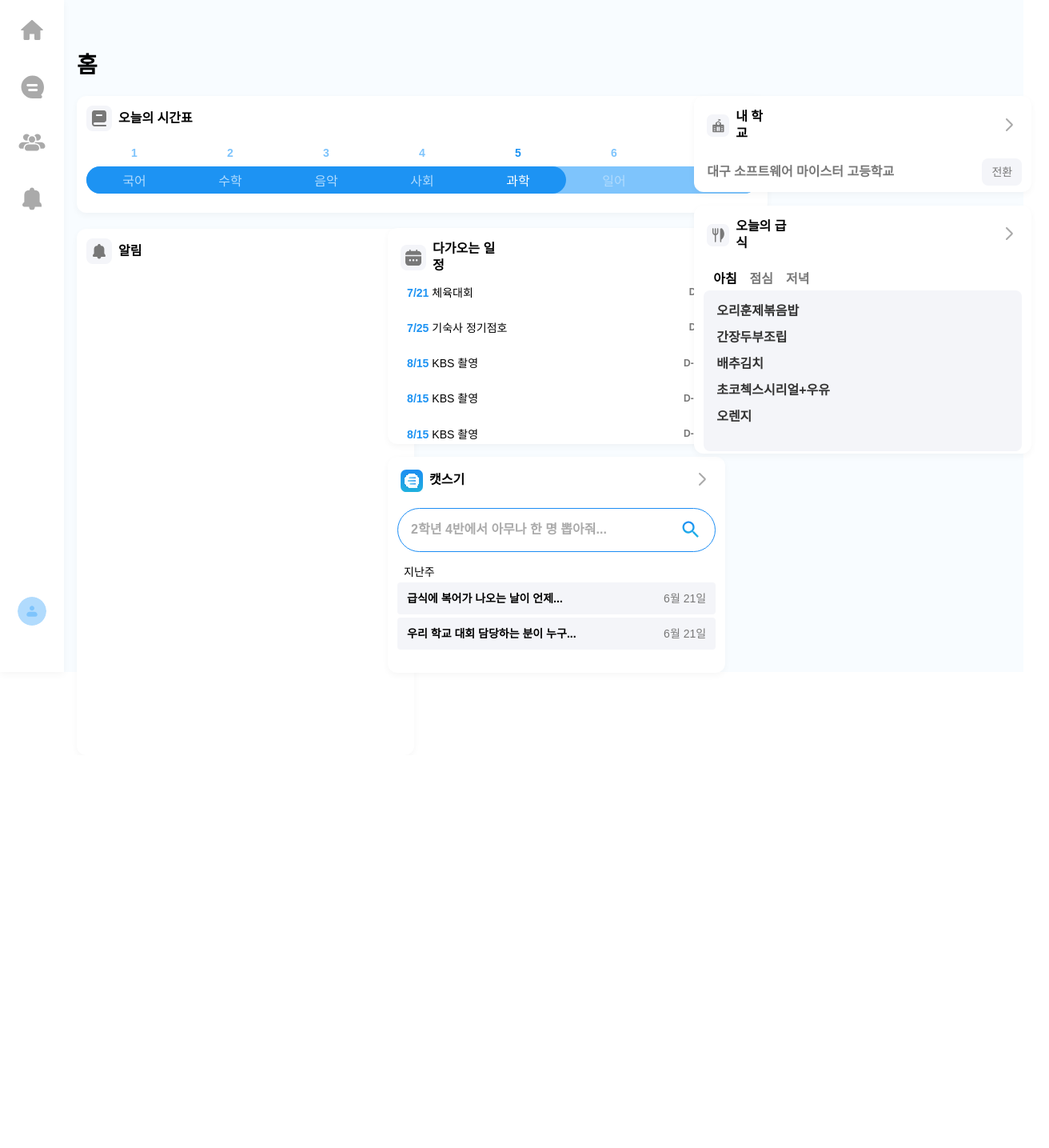
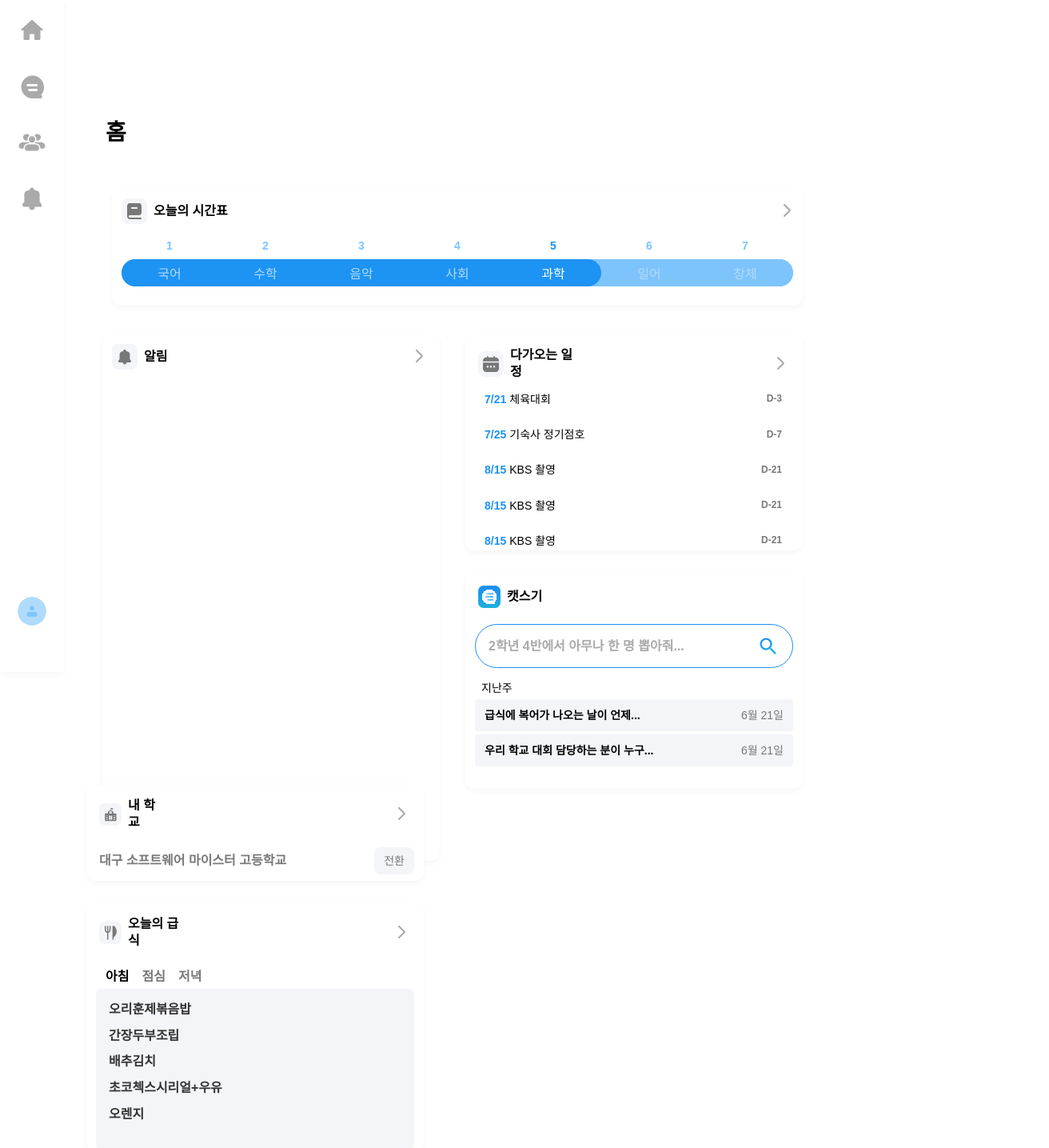
Before and after one commit to apeun-gidaechi/seugi-desktop, a React (Vite) app: page /home in a window 1280 px wide. Shown: the top 1435 px of the page at 80% size, 1312 px wide, since content can reach past the window. Before the commit the page ends 944 px from the top, so only its background shows below. Built offline with nearby package versions, Linux system fonts and the light colour scheme; no server answers; the HTML template or start-up script is replaced by a standard one.

Commit message:
⚡ :: 1차

```diff
--- a/src/components/Changeshcool/Changeschool.style.ts
+++ b/src/components/Changeshcool/Changeschool.style.ts
@@ -1,6 +1,7 @@
 import styled from "styled-components";
 
 export const CreateSchoolMain = styled.div`
+    position:absolute;
     display: flex;
     width: 312px;
     height:312px;
@@ -14,6 +15,8 @@ export const CreateSchoolMain = styled.div`
     background: #FFF;
 
     box-shadow: 0px 3px 9px 0px rgba(0, 0, 0, 0.04);
+
+    z-index:999;
 `
 
 export const Subscribed = styled.div`
--- a/src/components/Home/home.style.ts
+++ b/src/components/Home/home.style.ts
@@ -1,6 +1,17 @@
 import styled from "styled-components";
 
+
+export const HomeContainer = styled.div`
+  display: flex;
+  flex-direction: column;
+  align-items: flex-start;
+  gap: 20px;
+  flex: 1 0 0;
+`
+
 export const HomeTitle = styled.h1`
+  margin-left:4px;
+
   position: relative;
 
   top: 64px;
@@ -15,28 +26,102 @@ export const HomeTitle = styled.h1`
   font-size: 28px;
   font-style: normal;
   font-weight: 700;
-  line-height: 130%; /* 36.4px */
-`;
+  line-height: 130%;
+`
 
-export const HomeContainer = styled.div`
-  background-color: var(--Primary-Primary050, #f8fcff);
+export const HomeWrapper1 = styled.div`
   display: flex;
+  flex-direction: column;
 
-`;
-
-export const HomeWrapper = styled.div`
-  display: flex;
-
-  width:100%;
+  width: 864px;;
   height:100%;
 
   position: relative;
 
-  flex-direction: column;
-
   top: 84px;
   left: 32px;
-`;
+`
+
+export const HomeWrapper2 = styled.div`
+  display: flex;
+  flex-direction: column;
+  align-items:center;
+  justify-content:center;
+
+  width:420px;
+  height:440px;
+
+  position: relative;
+`
+
+export const HomeWrapper1UpContainer = styled.div`
+  display: flex;
+  padding: 12px 12px 16px 12px;
+  flex-direction: column;
+  align-items: flex-start;
+  gap: 10px;
+  align-self: stretch;
+`
+
+export const HomeWrapper1DownContainer = styled.div`
+  display: flex;
+  align-items: flex-start;
+  gap: 20px;
+  align-self: stretch;
+`
+
+export const LeftContainer = styled.div`
+  display: flex;
+  flex-direction: column;
+  align-items: flex-start;
+  gap: 10px;
+  flex: 1 0 0;
+`
+
+export const RightContainer = styled.div`
+  display: flex;
+  flex-direction: column;
+  align-items: flex-start;
+  flex: 1 0 0;
+  padding:8px 0 0 0;
+`
+
+export const RightUpContainer = styled.div`
+  display: flex;
+  padding: 12px 12px 16px 12px;
+  flex-direction: column;
+  align-items: flex-start;
+  gap: 10px;
+  align-self: stretch;
+`
+
+export const RightDownContainer = styled.div`
+  display: flex;
+  padding: 12px 12px 16px 12px;
+  flex-direction: column;
+  align-items: flex-start;
+  gap: 10px;
+  align-self: stretch;
+`
+
+export const UpContainer = styled.div`
+  display: flex;
+  padding: 12px 12px 16px 12px;
+  flex-direction: column;
+  align-items: flex-start;
+  gap: 12px;
+  align-self: stretch;
+`
+
+export const DownContainer = styled.div`
+  display: flex;
+  padding: 12px 12px 16px 12px;
+  flex-direction: column;
+  align-items: flex-start;
+  gap: 10px;
+  flex: 1 0 0;
+  align-self: stretch;
+`
 
 export const DailyScheduleBox = styled.div`
   position: relative;
@@ -51,11 +136,11 @@ export const DailyScheduleBox = styled.div`
   background-color: #fff;
 
   box-shadow: 0px 3px 9px 0px rgba(0, 0, 0, 0.04);
-`;
+`
 
 export const BookLogo = styled.img`
   position: relative;
-`;
+`
 
 export const DailyScheduleTitle = styled.h2`
   position: relative;
@@ -69,7 +154,7 @@ export const DailyScheduleTitle = styled.h2`
   font-style: normal;
   font-weight: 600;
   line-height: 130%; /* 20.8px */
-`;
+`
 
 export const NumberTable = styled.div`
   display: flex;
@@ -77,7 +162,7 @@ export const NumberTable = styled.div`
   position: relative;
 
   top: 10px;
-`;
+`
 
 export const Number = styled.div`
   display: flex;
@@ -99,7 +184,7 @@ export const Number = styled.div`
 
   width: 120px;
   height: 34px;
-`;
+`
 
 export const ItemTable = styled.table`
   display: flex;
@@ -111,7 +196,7 @@ export const ItemTable = styled.table`
   border-radius: 20px;
 
   top: 10px;
-`;
+`
 
 export const Item = styled.div`
   display: flex;
@@ -143,7 +228,7 @@ export const Item = styled.div`
   &.After {
     background-color: var(--Primary-Primary300, #7ec4fc);
   }
-`;
+`
 
 export const NotificationBox = styled.div`
   position: relative;
@@ -160,12 +245,12 @@ export const NotificationBox = styled.div`
   height: 658px;
 
   box-shadow: 0px 3px 9px 0px rgba(0, 0, 0, 0.04);
-`;
+`
 
 export const NotificationLogo = styled.img`
   width: 32px;
   height: 32px;
-`;
+`
 
 export const NotificationTitle = styled.h2`
   position: relative;
@@ -181,30 +266,27 @@ export const NotificationTitle = styled.h2`
   line-height: 130%; /* 20.8px */
 
   margin-right:78%;
-`;
+`
 
 export const NArrowLogo = styled.img`
-position:relative;
+  position:relative;
 `
 
 export const ArrowLogo = styled.img`
   position: relative;
 
   left: 695px;
-`;
+`
 
 export const ScheduleBox = styled.div`
   display:flex;
   flex-direction:column;
 
-  position: absolute;
+  position: relative;
 
   background-color: #fff;
 
   padding: 12px;
-
-  top: 20.5%;
-  left:32%;
 
   border-radius: 12px;
 
@@ -244,14 +326,11 @@ export const SArrowLogo = styled.img`
 `
 
 export const CatSeugiBox = styled.div`
-  position: absolute;
+  position: relative;
 
   background-color: #fff;
 
   padding: 12px;
-
-  top: 56%;
-  left:32%;
 
   border-radius: 12px;
 
@@ -286,17 +365,22 @@ export const CArrowLogo = styled.img`
 
 export const HomeMain = styled.div`
   margin-left:5%;
+
+ display: flex;
+  padding: 64px 32px;
+  flex-direction: column;
+  align-items: flex-start;
+  gap: 20px;
+  flex: 1 0 0;
+  align-self: stretch;
 `
 
 export const MySchoolBox = styled.div`
-  position: absolute;
+  position: relative;
 
   background-color: #fff;
 
   padding: 12px;
-
-  top: 0%;
-  left:63.5%;
 
   border-radius: 12px;
 
@@ -326,14 +410,11 @@ export const MySchooliTitle = styled.span`
 `
 
 export const CafeteriaBox = styled.div`
-   position: absolute;
+   position: relative;
 
   background-color: #fff;
 
   padding: 12px;
-
-  top: 17%;
-  left:63.5%;
 
   border-radius: 12px;
 
--- a/src/components/Home/home.tsx
+++ b/src/components/Home/home.tsx
@@ -1,13 +1,12 @@
 /* eslint-disable react/react-in-jsx-scope */
-
-// 히히 알아서 수정해봐 ~~
 
 import * as S from '@/components/Home/home.style';
 import Navbar from '@/components/Navbar/Navbar';
+import Changeschool from '@/components/Changeshcool/Changeschool';
 
 import config from '@/constants/Home/config.json';
 
-import BookImg from '@/assets/image/home/book.svg';
+import HomeBookImg from '@/assets/image/home/book.svg';
 import NotificationImg from '@/assets/image/home/notification.svg';
 import ArrowImg from '@/assets/image/home/arrow.svg';
 import CalendarImg from '@/assets/image/home/calendar.svg';
@@ -17,6 +16,7 @@ import CafeteriaImg from '@/assets/image/home/cafeteria.svg'
 import SearchImg from '@/assets/image/home/search.svg';
 
 import { useNavigate } from 'react-router-dom';
+import { useState } from 'react';
 
 const numberLoop = () => {
 
@@ -24,8 +24,8 @@ const numberLoop = () => {
 
   for (let i = 1; i < config.subject.length + 1; i++) {
     i === config.today
-      ? numbers.push(<S.Number className="Today">{i}</S.Number>)
-      : numbers.push(<S.Number>{i}</S.Number>);
+      ? numbers.push(<S.Number className="Today" key={i}>{i}</S.Number>)
+      : numbers.push(<S.Number key={i}>{i}</S.Number>);
   }
 
   return numbers;
@@ -36,18 +36,18 @@ const itemLoop = () => {
 
   for (let i = 0; i < config.today; i++) {
     if (config.today === 1)
-      items.push(<S.Item className="First Today">{config.subject[i]}</S.Item>);
+      items.push(<S.Item className="First Today" key={i}>{config.subject[i]}</S.Item>);
     else if (i === 0)
-      items.push(<S.Item className="First">{config.subject[i]}</S.Item>);
+      items.push(<S.Item className="First" key={i}>{config.subject[i]}</S.Item>);
     else if (i === config.today - 1)
-      items.push(<S.Item className="Today Last">{config.subject[i]}</S.Item>);
-    else items.push(<S.Item>{config.subject[i]}</S.Item>);
+      items.push(<S.Item className="Today Last" key={i}>{config.subject[i]}</S.Item>);
+    else items.push(<S.Item key={i}>{config.subject[i]}</S.Item>);
   }
 
   for (let i = config.today; i < config.subject.length; i++) {
     if (i === config.subject.length - 1)
-      items.push(<S.Item className="After Last">{config.subject[i]}</S.Item>);
-    else items.push(<S.Item className="After">{config.subject[i]}</S.Item>);
+      items.push(<S.Item className="After Last" key={i}>{config.subject[i]}</S.Item>);
+    else items.push(<S.Item className="After" key={i}>{config.subject[i]}</S.Item>);
   }
 
   return items;
@@ -55,22 +55,25 @@ const itemLoop = () => {
 
 const Home: React.FC = () => {
   const navigate = useNavigate();
+  const [showChangeschool, setShowChangeschool] = useState(false);
 
-  const handleOnclicked = () => {
-    navigate("/"); // 컴퍼넌트 팝업창으로 띄우기
+  const handleOnClicked = () => {
+    setShowChangeschool(!showChangeschool);
   }
 
   return (
     <S.HomeContainer>
       <Navbar />
 
-      <S.HomeMain style={{ width: "100%", height: "100%" }}>
+      <S.HomeMain>
         <S.HomeTitle>홈</S.HomeTitle>
 
-        <S.HomeWrapper>
+        {showChangeschool && <Changeschool />}
+        <S.HomeWrapper1>
+          <S.HomeWrapper1UpContainer>
             <S.DailyScheduleBox>
               <div style={{ display: "flex", alignItems: "center" }}>
-              <S.BookLogo src={BookImg} />
+                <S.BookLogo src={HomeBookImg} />
                 <S.DailyScheduleTitle>오늘의 시간표</S.DailyScheduleTitle>
                 <S.ArrowLButton>
                   <S.ArrowLogo src={ArrowImg} />
@@ -80,7 +83,9 @@ const Home: React.FC = () => {
               <S.NumberTable>{numberLoop()}</S.NumberTable>
               <S.ItemTable>{itemLoop()}</S.ItemTable>
             </S.DailyScheduleBox>
-
+          </S.HomeWrapper1UpContainer>
+          <S.HomeWrapper1DownContainer>
+            <S.LeftContainer>
               <S.NotificationBox>
                 <div style={{ display: "flex", alignItems: "center" }}>
                   <S.NotificationLogo src={NotificationImg} />
@@ -90,7 +95,9 @@ const Home: React.FC = () => {
                   </S.ArrowLButton>
                 </div>
               </S.NotificationBox>
-
+            </S.LeftContainer>
+            <S.RightContainer>
+              <S.RightUpContainer>
                 <S.ScheduleBox>
                   <div style={{ display: "flex", alignItems: "center", padding: "4px" }}>
                     <S.CalendarLogo src={CalendarImg} />
@@ -135,14 +142,12 @@ const Home: React.FC = () => {
                     </S.Dummy5>
                   </S.Dummy>
                 </S.ScheduleBox>
-
+              </S.RightUpContainer>
+              <S.RightDownContainer>
                 <S.CatSeugiBox>
                   <div style={{ display: "flex", alignItems: "center", padding: "4px" }}>
                     <S.SeugiImg src={SeugiImg} />
                     <S.CatSeugiTitle>캣스기</S.CatSeugiTitle>
-              <S.ArrowLButton>
-                <S.CArrowLogo src={ArrowImg} />
-              </S.ArrowLButton>
                   </div>
                   <S.CatSeugi>
                     <S.CatSeugiInput
@@ -161,7 +166,13 @@ const Home: React.FC = () => {
                     <S.QuestionDay>6월 21일</S.QuestionDay>
                   </S.LastQuestion>
                 </S.CatSeugiBox>
+              </S.RightDownContainer>
+            </S.RightContainer>
+          </S.HomeWrapper1DownContainer>
+        </S.HomeWrapper1>
 
+        <S.HomeWrapper2>
+          <S.UpContainer>
             <S.MySchoolBox>
               <div style={{ display: "flex", alignItems: "center", padding: "4px" }}>
                 <S.SchoolImg src={SchoolImg} />
@@ -172,10 +183,11 @@ const Home: React.FC = () => {
               </div>
               <S.SchoolBox>
                 <S.SchoolName>대구 소프트웨어 마이스터 고등학교</S.SchoolName>
-              <S.ChangeSchool onClick={handleOnclicked}>전환</S.ChangeSchool>
+                <S.ChangeSchool onClick={handleOnClicked}>전환</S.ChangeSchool>
               </S.SchoolBox>
             </S.MySchoolBox>
-
+          </S.UpContainer>
+          <S.DownContainer>
             <S.CafeteriaBox>
               <div style={{ display: "flex", alignItems: "center", padding: "4px" }}>
                 <S.CafeteriaImg src={CafeteriaImg} />
@@ -203,8 +215,8 @@ const Home: React.FC = () => {
                 <S.Menu> 오렌지 </S.Menu>
               </S.MenuList>
             </S.CafeteriaBox>
-
-        </S.HomeWrapper>
+          </S.DownContainer>
+        </S.HomeWrapper2>
       </S.HomeMain>
     </S.HomeContainer >
   );
```
Also changed, not shown: src/components/Changeshcool/Changeschool.tsx (+33 -6 lines). Lines whose indentation alone changed are shown as unchanged.
